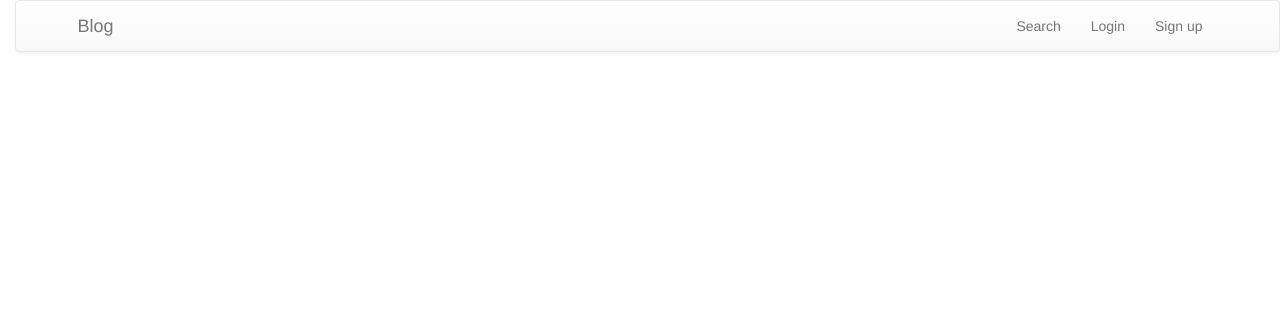
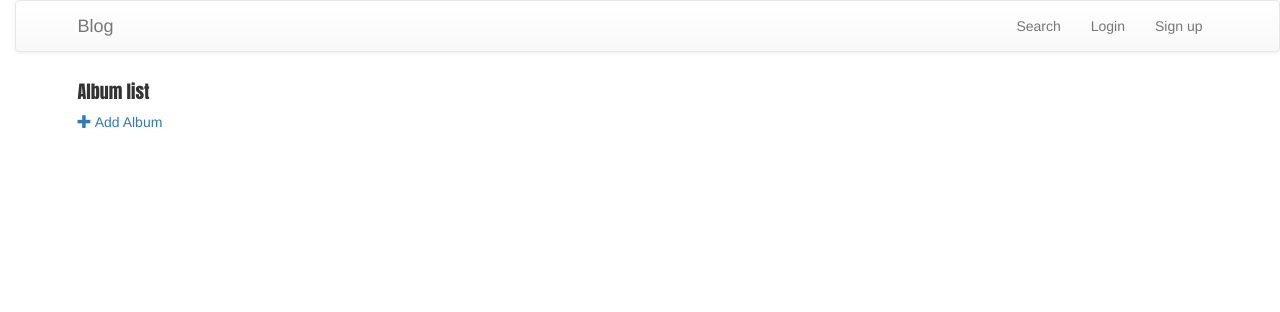
Before and after one commit to alberthan92/mysite-project, a Django app: page /photo/ in a window 1280 px wide. Shown: the top 312 px of the page. Run offline with Django 3.2, Linux system fonts and the light colour scheme; data that the repository does not hold is empty; parts of the project's set-up code (start-up, migrations or seed data) failed here and were passed over; some libraries are stand-ins or nearby versions.

Commit message:
Added a button for adding new albums and made the html more descriptive.

```diff
--- a/django_app/templates/photo/album_list.html
+++ b/django_app/templates/photo/album_list.html
@@ -1,9 +1,25 @@
 {% extends 'common/base.html' %}
 
 {% block content %}
-    {% for album in album_list %}
-        <p>{{ album.title }}</p>
-        <p>{{ album.owner }}</p>
-        <p>{{ album.description }}</p>
-    {% endfor %}
+<div id="album_list">
+    <h4>Album list</h4>
+    <a href="{% url 'photo:album_add' %}">
+        <span class="glyphicon glyphicon-plus"></span>
+        Add Album
+    </a>
+    <ul class="list-group">
+        {% for album in album_list %}
+        <li class="list-group-item">
+            <span class="badge">{{ album.photo_set.count }}</span>
+            <div>
+                <a href="">{{ album.title }}</a>
+            </div>
+            <span>{{ album.owner.email }}</span>
+            {% if album.description %}
+            <span> | {{ album.description }}</span>
+            {% endif %}
+        </li>
+        {% endfor %}
+    </ul>
+</div>
 {% endblock %}
```
